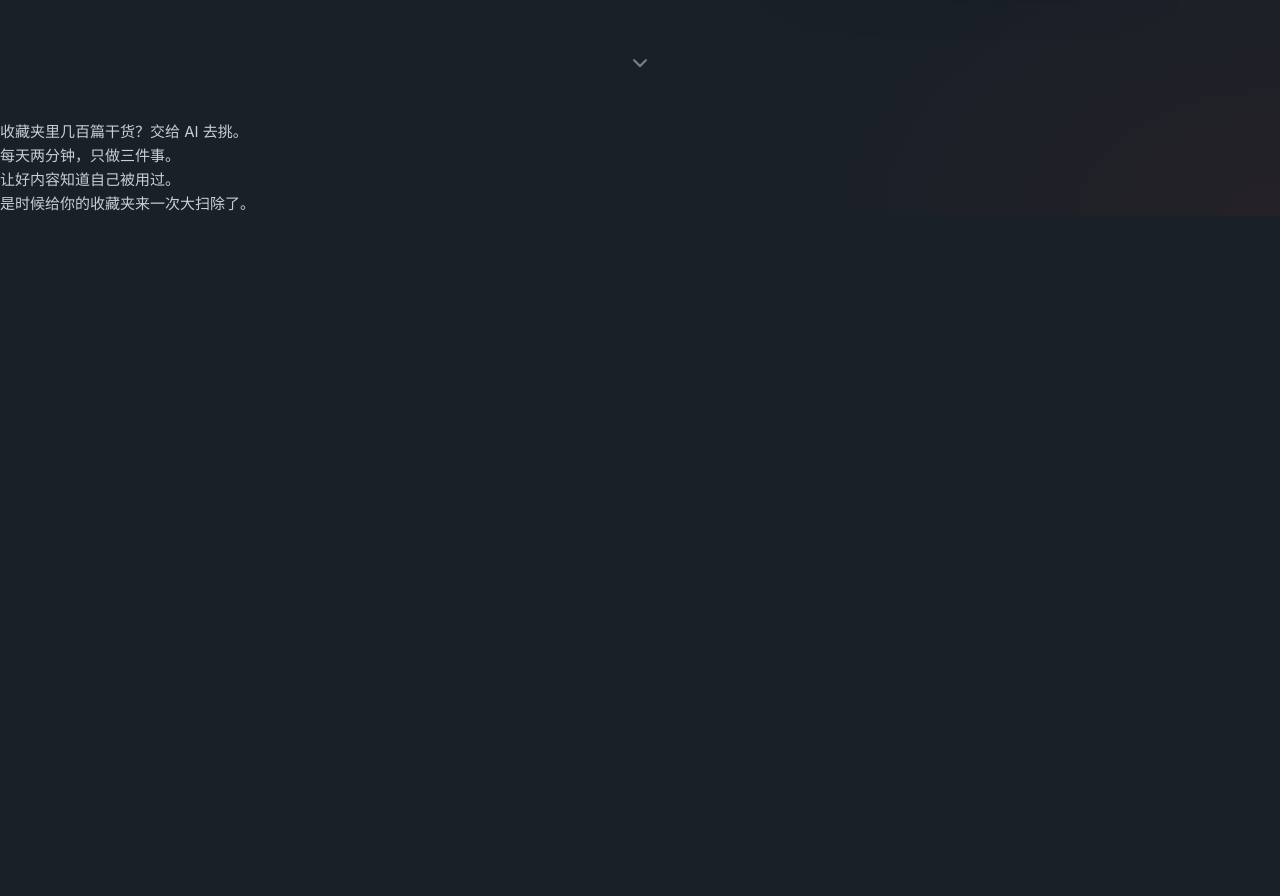
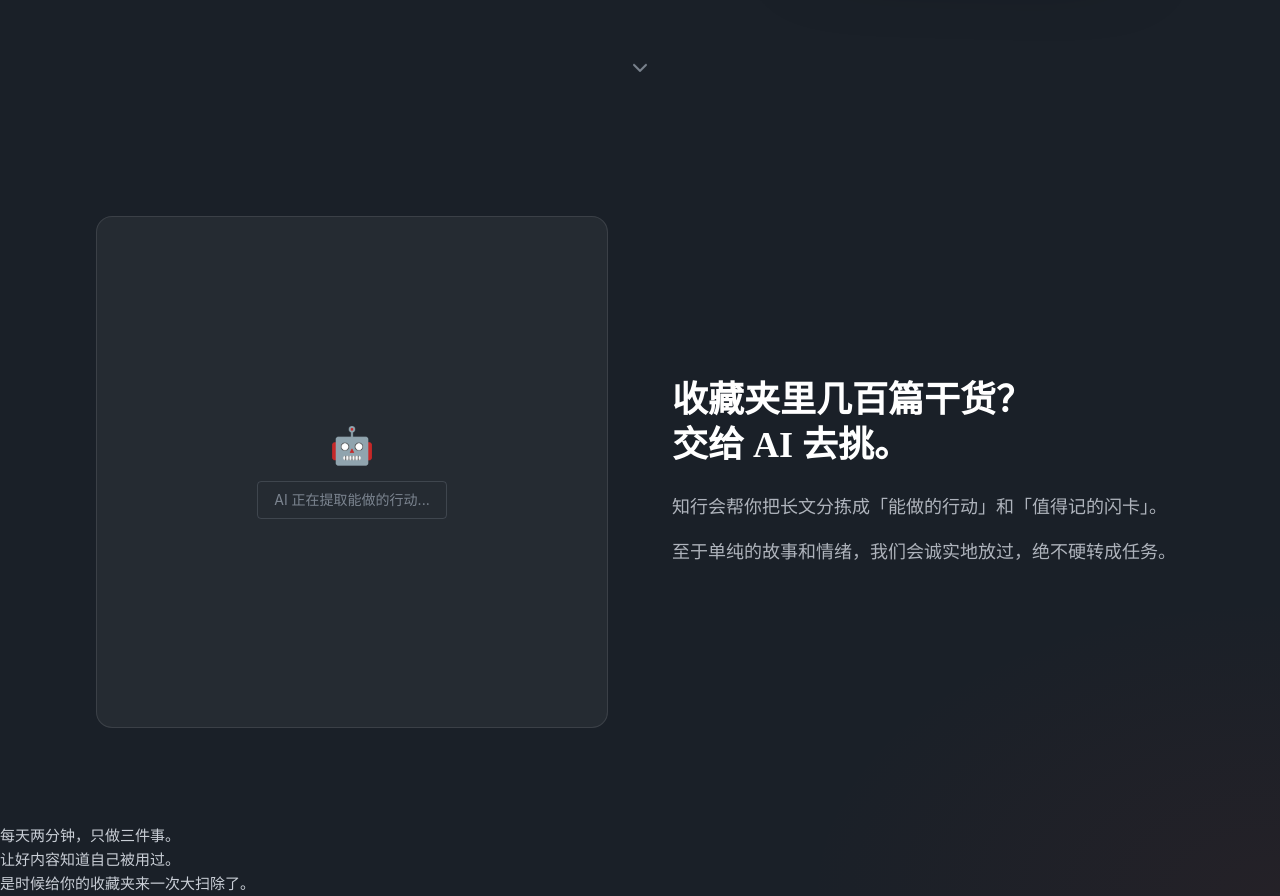
Before and after one commit to RookieRunboy/action, a Next.js app: page / in a window 1280 px wide. Shown: the part 680-1576 px from the top of the page. Before the commit the page ends 896 px from the top, so only its background shows below. Built offline with nearby package versions, Linux system fonts and the light colour scheme; no server answers; a web font is replaced by a local one.

Commit message:
feat: implement AI sorting section

```diff
--- a/src/components/landing/AISorting.tsx
+++ b/src/components/landing/AISorting.tsx
@@ -1,8 +1,30 @@
 import React from 'react';
+
 export function AISorting() {
   return (
-    <section>
-      <h2>收藏夹里几百篇干货？交给 AI 去挑。</h2>
+    <section className="mx-auto max-w-6xl px-4 py-24 sm:px-6 lg:px-8">
+      <div className="grid items-center gap-16 lg:grid-cols-2">
+        {/* Visual: Left */}
+        <div className="relative aspect-square rounded-2xl bg-white/5 p-8 border border-white/10 flex items-center justify-center">
+           <div className="text-center text-wall-dim">
+             <div className="text-4xl mb-4">🤖</div>
+             <div className="text-sm border border-wall-dim/30 rounded px-4 py-2 inline-block">AI 正在提取能做的行动...</div>
+           </div>
+        </div>
+
+        {/* Text: Right */}
+        <div>
+          <h2 className="song text-3xl font-semibold leading-tight text-white sm:text-4xl">
+            收藏夹里几百篇干货？<br />交给 AI 去挑。
+          </h2>
+          <p className="mt-6 text-lg leading-relaxed text-wall-ink/85">
+            知行会帮你把长文分拣成「能做的行动」和「值得记的闪卡」。
+          </p>
+          <p className="mt-4 text-lg leading-relaxed text-wall-ink/85">
+            至于单纯的故事和情绪，我们会诚实地放过，绝不硬转成任务。
+          </p>
+        </div>
+      </div>
     </section>
   );
 }
```
